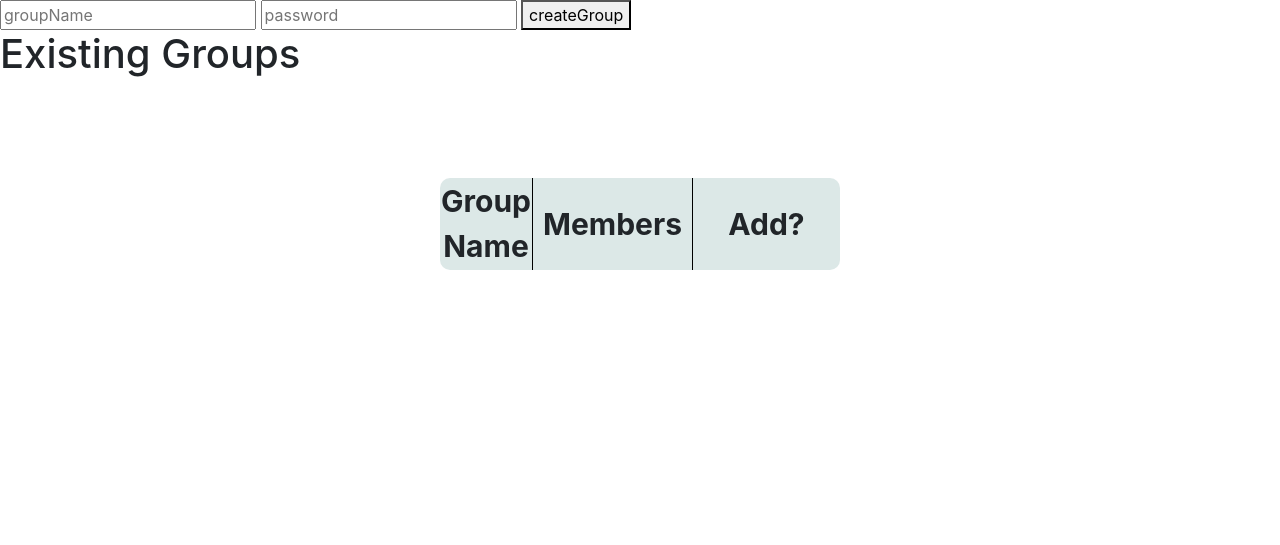
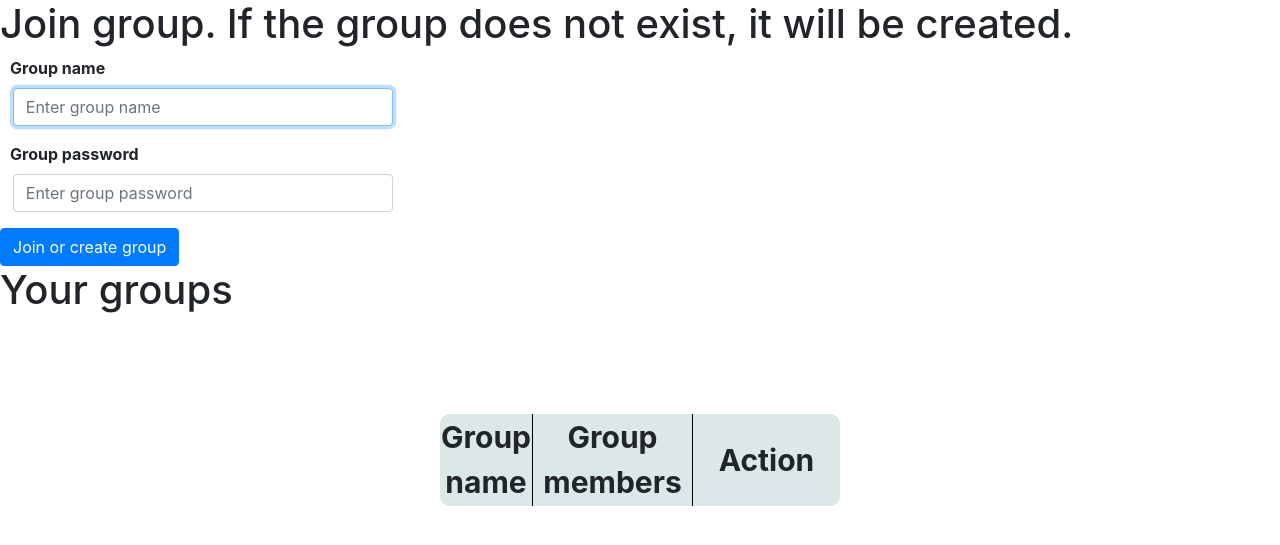
Before and after one commit to Zack-Xu-0419/progress-check-system, a Flask app: template templates/group.html in a window 1280 px wide. Shown: the part 40-585 px from the top of the page. Run offline with Flask 2, Linux system fonts and the light colour scheme; the template is opened without the code that fills it, so the values that code supplies are empty; some libraries are stand-ins or nearby versions.

Commit message:
Finished groups (with a minor bug)

```diff
--- a/app.py
+++ b/app.py
@@ -1,7 +1,8 @@
 import os
+import ast
 import sqlite3
 from functools import wraps
-from flask import Flask, request, url_for, render_template, redirect, session
+from flask import Flask, request, url_for, render_template, redirect, session, json
 
 currentDirectory = os.path.dirname(os.path.abspath(__file__))
 
@@ -36,13 +37,15 @@ def signin_required(signed_in):
 def search_logout(f):
     @wraps(f)
     def wrapper():
-        if request.method == "POST" and request.form["button"] == "search":
-            return redirect(url_for("search", query=request.form["search"]))
-        if request.method == "POST" and request.form["button"] == "logout":
-            session.clear()
-            return redirect(url_for("index"))
+        if request.method == "POST" and not request.is_json and "button" in request.form:
+            if request.form["button"] == "search":
+                return redirect(url_for("search", query=request.form["search"]))
+            if request.form["button"] == "logout":
+                session.clear()
+                return redirect(url_for("index"))
         return f()
     return wrapper
+
 
 @app.route("/", methods=["GET", "POST"])
 @search_logout
@@ -54,7 +57,7 @@ def index():
 
 @app.route("/init")
 def init():
-    sqliteQuery("CREATE TABLE IF NOT EXISTS users (username TEXT, password TEXT, points INT, private BOOL)")
+    sqliteQuery("CREATE TABLE IF NOT EXISTS users (username TEXT, password TEXT, points INT, private BOOL); CREATE TABLE IF NOT EXISTS groups (name TEXT, password TEXT, members TEXT)")
     return "Done"
 
 
@@ -63,12 +66,11 @@ def init():
 def signup():
     if request.method == "GET":
         return render_template("signup.html", background=True)
-    result = sqliteGet("SELECT * FROM users WHERE username = ?", (request.form["username"],))
+    result = sqliteGet("SELECT username FROM users WHERE username = ?", (request.form["username"],))
     if not result:
         sqliteQuery("INSERT INTO users (username, password, points, private) VALUES (?, ?, 0, 0)", (request.form["username"], request.form["password"]))
         return redirect(url_for("signin"))
-    else:
-        return render_template("signup.html", message="Username is already taken", background=True)
+    return render_template("signup.html", message="Username is already taken", background=True)
 
 
 @app.route("/signin", methods=["GET", "POST"])
@@ -76,14 +78,15 @@ def signup():
 def signin():
     if request.method == "GET":
         return render_template("signin.html", background=True)
-    result = sqliteGet("SELECT * FROM users WHERE username = ?", (request.form["username"],))
+    result = sqliteGet("SELECT username, password FROM users WHERE username = ?", (request.form["username"],))
     if not result:
         return render_template("signin.html", message="Username doesn't exist", background=True)
-    elif result[0][1] != request.form["password"]:
+    if result[0][1] != request.form["password"]:
         return render_template("signin.html", message="Incorrect password", background=True)
-    else:
-        session["user"] = result[0][0]
-        return redirect(url_for("index"))
+    session["user"] = result[0][0]
+    groups = sqliteGet("SELECT name, members FROM groups WHERE members LIKE ?", ("%'" + session["user"] + "'%",))
+    session["groups"] = [(group[0], ast.literal_eval(group[1])) for group in groups]
+    return redirect(url_for("index"))
 
 
 @app.route("/settings", methods=["GET", "POST"])
@@ -111,13 +114,42 @@ def search():
     return render_template("search.html", names=names, query=query, message="Successfully added {} as friend".format(request.form["button"]))
 
 
-@app.route("/group")
+@app.route("/group", methods=["GET", "POST"])
 @signin_required(True)
 @search_logout
 def group():
-    testData = [("The Vagabond", "Nathan, Zack"), ("The Stony Brook School", "Zack, Eric")]
-    testFriends = ["Zack", "Nathan", "JARVIS", "Jerry"]
-    return render_template("group.html", groups=testData, friends=testFriends)
+    if request.method == "GET":
+        return render_template("group.html")
+    if request.method == "POST" and request.is_json:
+        result = sqliteGet("SELECT * FROM groups WHERE name = ?", (request.json["name"],))
+        if not result:
+            return json.dumps({"status": 1})
+        members = ast.literal_eval(result[0][2])
+        if session["user"] in members:
+            return json.dumps({"status": 2})
+        if result[0][1] != request.json["password"]:
+            return json.dumps({"status": 3})
+        members.append(session["user"])
+        sqliteQuery("UPDATE groups SET members = ? WHERE name = ?", (repr(members), result[0][0]))
+        session["groups"].append((result[0][0], members))
+        session.modified = True
+        return json.dumps({"status": 0})
+    result = sqliteGet("SELECT members FROM groups WHERE name = ?", (request.form["leave"],))[0][0]
+    members = ast.literal_eval(result)
+    members.remove(session["user"])
+    sqliteQuery("UPDATE groups SET members = ? WHERE name = ?", (repr(members), request.form["leave"]))
+    session["groups"] = [i for i in session["groups"] if i[0] != request.form["leave"]]
+    session.modified = True
+    return render_template("group.html")
+
+
+@app.route("/group/create", methods=["POST"])
+def group_create():
+    sqliteQuery("INSERT INTO groups (name, password, members) VALUES (?, ?, ?)", (request.json["name"], request.json["password"], repr([session["user"]])))
+    session["groups"].append((request.json["name"], [session["user"]]))
+    session.modified = True
+    return json.dumps({"status": 0})
+
 
 if __name__ == "__main__":
     app.run(debug=True, host="0.0.0.0")
--- a/templates/group.html
+++ b/templates/group.html
@@ -13,68 +13,127 @@ Group Management
         max-width: 400px;
         margin: 100px auto;
     }
-    th, td {
+
+    th,
+    td {
         height: 10vh;
         font-size: 30px;
         text-align: center;
     }
-    td{
+
+    td {
         font-size: 20px;
     }
-    .leftColumn {
+
+    .left-column {
         border-right: 1px solid black;
     }
 </style>
 {% endblock %}
 
+{% block script %}
+<script>
+    function getJson(formArray) {
+        var formObj = {};
+        for (var i = 0; i < formArray.length; i++) {
+            formObj[formArray[i]["name"]] = formArray[i]["value"];
+        }
+        return JSON.stringify(formObj);
+    }
+
+    $("#group-form").submit(function () {
+        $.ajax({
+            url: "group",
+            data: getJson($("#group-form").serializeArray()),
+            dataType: "json",
+            contentType: "application/json",
+            method: "POST",
+            success: function (response) {
+                switch (response.status) {
+                    case 0:
+                        window.location.reload();
+                        break;
+                    case 1:
+                        if (confirm("The group name " + $("#name").val() + " does not exist. Are you sure that you want to create a group?")) {
+                            $.ajax({
+                                url: "group/create",
+                                data: getJson($("#group-form").serializeArray()),
+                                dataType: "json",
+                                contentType: "application/json",
+                                method: "POST",
+                                success: function () {
+                                    window.location.reload();
+                                },
+                                error: function (jqXHR, status, error) {
+                                    alert("Error: " + [status, error].filter(Boolean).join(", ") + "\nPlease try again.");
+                                }
+                            });
+                        }
+                        break;
+                    case 2:
+                        alert("You are already a member of the group " + $("#name").val() + ".");
+                        break;
+                    case 3:
+                        alert("Incorrect password.");
+                        break;
+                }
+            },
+            error: function (jqXHR, status, error) {
+                alert("Error: " + [status, error].filter(Boolean).join(", ") + "\nPlease try again.");
+            }
+        });
+        return false;
+    });
+</script>
+{% endblock %}
+
 {% block main %}
-<form method="post" id="settings-form">
-    <input name="groupName" placeholder="groupName">
-    <input name="password" placeholder="password">
-    <button name="button" value="createGroup">createGroup</button>
-
-    <h1>Existing Groups</h1>
+<h1>Join group. If the group does not exist, it will be created.</h1>
+<form method="post" id="group-form">
+    <div class="form-group">
+        <label for="name">Group name</label>
+        <input autofocus required type="text" class="form-control" name="name" id="name" placeholder="Enter group name">
+    </div>
+    <div class="form-group">
+        <label for="password">Group password</label>
+        <input required type="password" class="form-control" name="password" id="password"
+            placeholder="Enter group password">
+    </div>
+    <button type="submit" name="submit" value="submit" id="submit-btn" class="btn btn-primary">Join or create
+        group</button>
 </form>
+<h1>Your groups</h1>
 <table id="group-table">
     <thead>
-            <th style="width: 20%" class="leftColumn">
-                Group Name
+        <th style="width: 20%" class="left-column">
+            Group name
         </th>
-            <th style="width: 40%" class="leftColumn">
-                Members
+        <th style="width: 40%" class="left-column">
+            Group members
         </th>
         <th>
-                Add?
+            Action
         </th>
     </thead>
     <tbody>
-        {% for group in groups %}
+        <form method="post">
+            {% for group in session["groups"] %}
             <tr>
-            <td class="leftColumn">
+                <td class="left-column">
                     {{group[0]}}
                 </td>
-            <td class="leftColumn">
-                {{group[1]}}
+                <td class="left-column">
+                    {{", ".join(group[1])}}
                 </td>
                 <td>
-                <select>
-                    <option value="">
-                        Select a Friend to add
-                    </option>
-                    {% for friend in friends %}
-                    <option value="{{friend}}">
-                        {{friend}}
-                    </option>
-                    {% endfor %}
-                </select>
-                <form method="POST">
-                    <button type="submit" name="button" value="addToGroup">
-                        addToGroup
+                    <button type="submit" name="leave" value="{{group[0]}}"
+                        onclick="return confirm('Are you sure that you want to leave {{group[0]}}?');">
+                        Leave group
                     </button>
-                </form>
                 </td>
             </tr>
             {% endfor %}
+        </form>
     </tbody>
 </table>
 {% endblock %}
--- a/templates/layout.html
+++ b/templates/layout.html
@@ -35,13 +35,13 @@
                         <a class="nav-link" href="/settings">Settings</a>
                     </li>
                     <li class="nav-item">
+                        <a class="nav-link" href="/group">Group Management</a>
+                        </li>
+                        <li class="nav-item">
                         <form method="post">
                             <input required type="text" name="search" id="searchbar" placeholder="Search users...">
                             <button name="button" value="search" type="submit">Search</button>
                         </form>
-                    </li>
-                    <li>
-                        <a href="/group" class="nav-link">Group Management</a>
                     </li>
                     {% endif %}
                     <!-- <li class="nav-item dropdown dmenu">
@@ -80,12 +80,6 @@
                     <button name="button" value="logout" class="btn btn-danger" type="submit">Log Out</button>
                 </form>
                 {% endif %}
-                <!-- handle log in in future?
-                <div class="social-part">
-                    <i class="fa fa-facebook" aria-hidden="true"></i>
-                    <i class="fa fa-twitter" aria-hidden="true"></i>
-                    <i class="fa fa-instagram" aria-hidden="true"></i>
-                </div> -->
             </div>
         </nav>
     </div>
--- a/templates/signin.html
+++ b/templates/signin.html
@@ -21,7 +21,7 @@ Sign In
 <form method="post" id="signin-form">
     <div class="form-group">
         <label for="username">Username</label>
-        <input required type="text" class="form-control" name="username" id="username" placeholder="Enter username">
+        <input autofocus required type="text" class="form-control" name="username" id="username" placeholder="Enter username">
     </div>
     <div class="form-group">
         <label for="password">Password</label>
```
Also changed, not shown: templates/search.html (+11 -1 lines), templates/signup.html (+5 -4 lines). Lines whose indentation alone changed are shown as unchanged.
